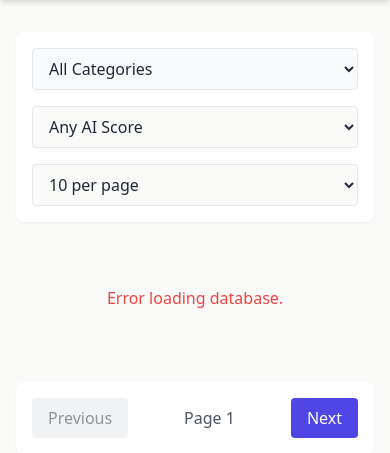
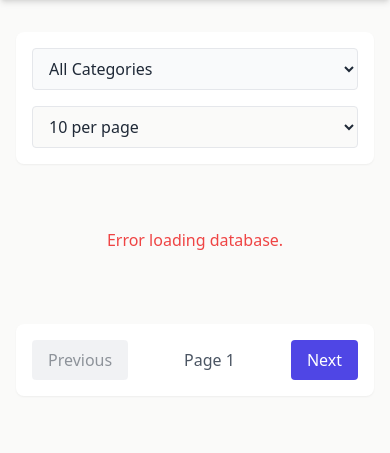
Before and after one commit to andriydread/reNews, a Python web app: template templates/index.html in a window 390 px wide. Shown: the part 64-517 px from the top of the page. Run offline with Jinja, Linux system fonts and the light colour scheme; the template is opened without the code that fills it, so the values that code supplies are empty; some libraries are stand-ins or nearby versions.

Commit message:
refactor:remove AI score system

```diff
--- a/app/api/schemas.py
+++ b/app/api/schemas.py
@@ -9,7 +9,6 @@
 class AnalysisResponse(BaseModel):
     summary: str
     category: ArticleCategory
-    score: int
     language: str
 
     # Pydantic setting to allow mapping from SQLAlchemy objects
--- a/app/models/models.py
+++ b/app/models/models.py
@@ -111,8 +111,6 @@
     summary: Mapped[str] = mapped_column(Text, nullable=False)
     category: Mapped[ArticleCategory] = mapped_column(nullable=False, index=True)
 
-    # score from 1-10
-    score: Mapped[int] = mapped_column(Integer, nullable=False, index=True)
     language: Mapped[str] = mapped_column(String(50))
     model_used: Mapped[str] = mapped_column(String(100))
     ai_processed_at: Mapped[datetime] = mapped_column(
@@ -121,7 +119,7 @@
     article: Mapped["Article"] = relationship(back_populates="analysis")
 
     def __repr__(self) -> str:
-        return f"<ArticleAnalysis(category='{self.category}', score={self.score})>"
+        return f"<ArticleAnalysis(category='{self.category}')>"
 
 
 class RefreshToken(Base):
--- a/app/run_worker.py
+++ b/app/run_worker.py
@@ -48,7 +48,6 @@
                 article_id=article.id,
                 summary="Content extraction failed.",
                 category="Other",
-                score=0,
                 language="unknown",
                 model_used="none",
             )
@@ -63,7 +62,6 @@
                 article_id=article.id,
                 summary=ai_data.summary,
                 category=ai_data.category,
-                score=ai_data.score,
                 language=ai_data.language,
                 model_used="gemini-3.1-flash-lite",
             )
--- a/app/services/ai_processor.py
+++ b/app/services/ai_processor.py
@@ -17,7 +17,6 @@
 class AIAnalysisResult(BaseModel):
     summary: str = Field(description="A concise summary (max 200 chars).")
     category: ArticleCategory = Field(description="The best category for this news.")
-    score: int = Field(description="Value score 1-10 (1=spam/noise, 10=must read).")
     language: str = Field(description="Language of the article.")
 
 
@@ -56,7 +55,7 @@
 
         prompt = f"""
         You are a high-signal news curator. Analyze this article and provide a JSON response.
-        Focus on providing a objective summary and a score based on how informative/important the news is.
+        Focus on providing a objective summary and categorization of the news.
 
         Title: {title}
         Content: {text}
--- a/static/js/main.js
+++ b/static/js/main.js
@@ -8,24 +8,20 @@
 const nextBtn = document.getElementById("nextBtn");
 const pageInfo = document.getElementById("pageInfo");
 const catFilter = document.getElementById("categoryFilter");
-const scoreFilter = document.getElementById("scoreFilter");
 const sizeFilter = document.getElementById("sizeFilter");
 
 function loadMemory() {
   const savedCat = localStorage.getItem("reNews_category");
-  const savedScore = localStorage.getItem("reNews_score");
   const savedSize = localStorage.getItem("reNews_size");
   const savedPage = localStorage.getItem("reNews_page");
 
   if (savedCat) catFilter.value = savedCat;
-  if (savedScore) scoreFilter.value = savedScore;
   if (savedSize) sizeFilter.value = savedSize;
   if (savedPage) currentPage = parseInt(savedPage);
 }
 
 function saveMemory() {
   localStorage.setItem("reNews_category", catFilter.value);
-  localStorage.setItem("reNews_score", scoreFilter.value);
   localStorage.setItem("reNews_size", sizeFilter.value);
   localStorage.setItem("reNews_page", currentPage);
 }
@@ -39,7 +35,6 @@
   let url = `/api/articles?page=${currentPage}&size=${sizeFilter.value}`;
   if (catFilter.value)
     url += `&category=${encodeURIComponent(catFilter.value)}`;
-  if (scoreFilter.value) url += `&min_score=${scoreFilter.value}`;
 
   try {
     const response = await fetch(url);
@@ -59,7 +54,6 @@
       const summary = article.analysis
         ? article.analysis.summary
         : "AI Analysis pending...";
-      const score = article.analysis ? article.analysis.score : "?";
       const category = article.analysis
         ? article.analysis.category
         : "Uncategorized";
@@ -70,7 +64,6 @@
                     <div class="p-5 flex-grow">
                         <div class="flex justify-between items-start mb-3">
                             <span class="text-xs font-semibold bg-blue-100 text-blue-800 px-2 py-1 rounded">${category}</span>
-                            <span class="text-sm font-bold ${score >= 8 ? "text-green-600" : "text-gray-500"}">🔥 ${score}/10</span>
                         </div>
                         <a href="${article.link}" target="_blank" class="block mt-1 text-lg font-bold text-gray-900 hover:text-blue-600 leading-tight mb-2">
                             ${article.title}
@@ -107,10 +100,6 @@
   currentPage = 1;
   fetchArticles();
 });
-scoreFilter.addEventListener("change", () => {
-  currentPage = 1;
-  fetchArticles();
-});
 sizeFilter.addEventListener("change", () => {
   currentPage = 1;
   fetchArticles();
@@ -129,7 +118,6 @@
 // Attach to window so the HTML button can call it
 window.resetFilters = function () {
   catFilter.value = "";
-  scoreFilter.value = "";
   currentPage = 1;
   fetchArticles();
 };
--- a/templates/index.html
+++ b/templates/index.html
@@ -70,22 +70,6 @@
               <option value="Other">Other</option>
             </optgroup>
           </select>
-          <select
-            id="scoreFilter"
-            class="border rounded px-3 py-2 w-full md:w-48 bg-stone-50"
-          >
-            <option value="">Any AI Score</option>
-            <option value="10">Score:10</option>
-            <option value="9">Score: 9+</option>
-            <option value="8">Score: 8+</option>
-            <option value="7">Score: 7+</option>
-            <option value="6">Score: 6+</option>
-            <option value="5">Score: 5+</option>
-            <option value="4">Score: 4+</option>
-            <option value="3">Score: 3+</option>
-            <option value="2">Score: 2+</option>
-            <option value="1">Score: 1+</option>
-          </select>
         </div>
         <select
           id="sizeFilter"
```
Also changed, not shown: app/api/endpoints/articles.py (+3 -8 lines), README.md.
